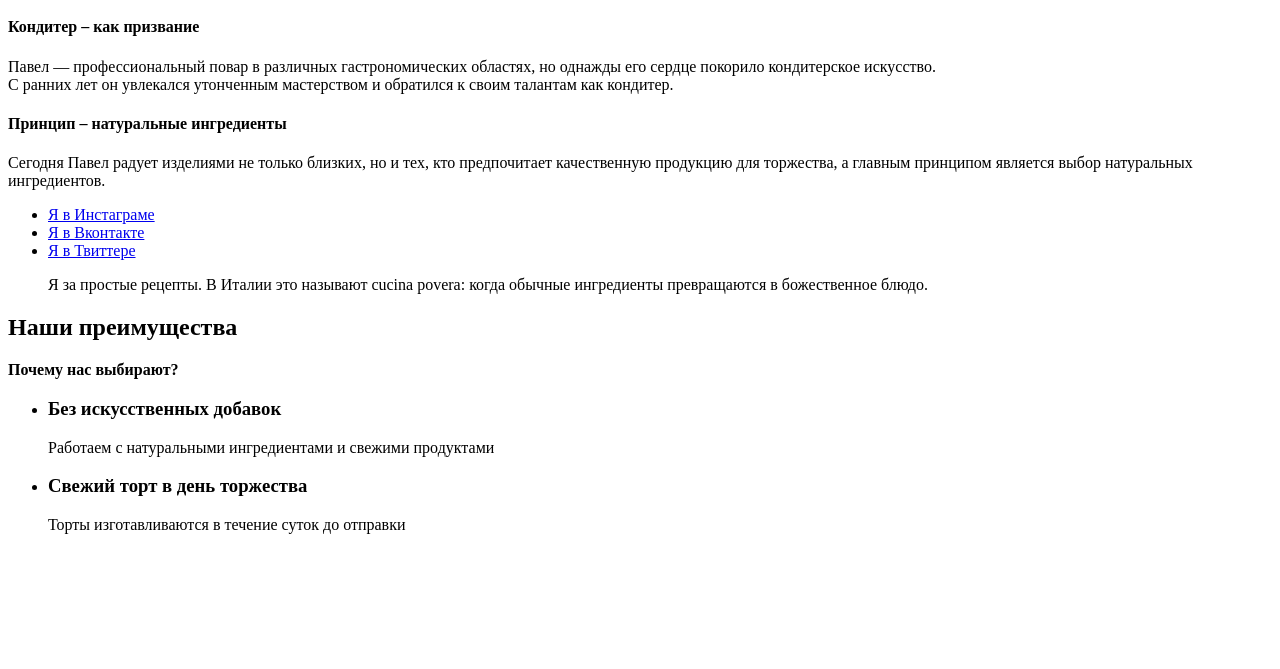
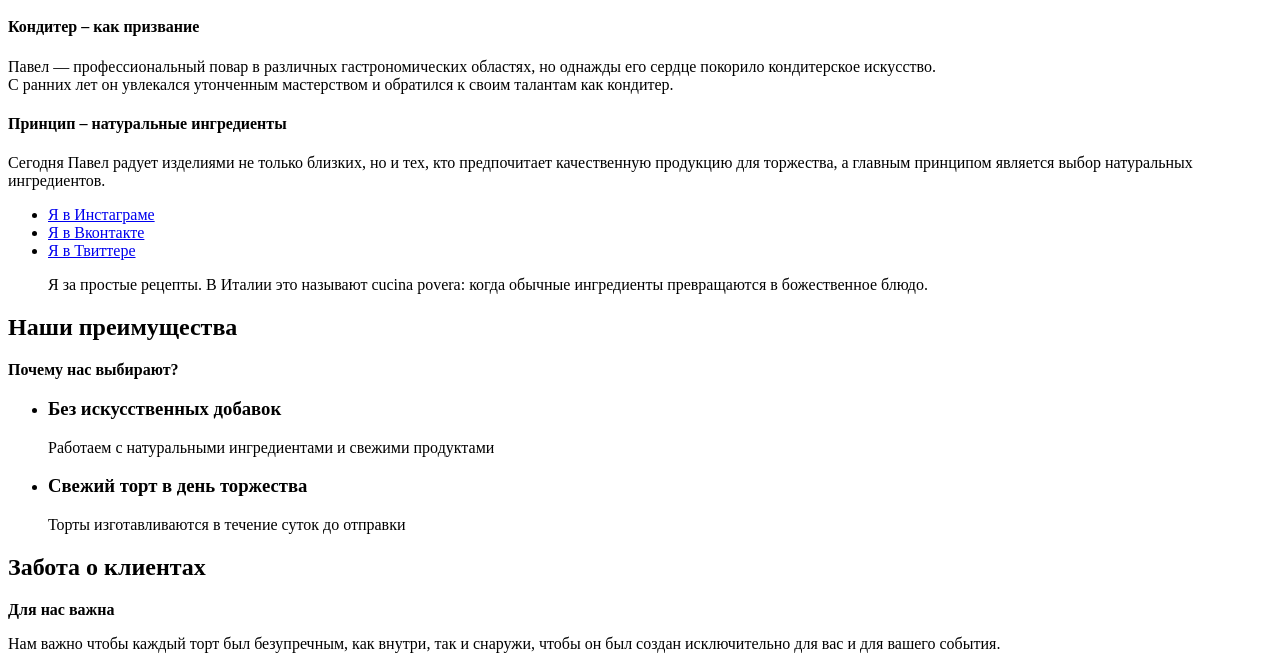
Before and after one commit to eighty-eighth/cakes, a website: page index.html in a window 1280 px wide. Shown: the part 2999-3668 px from the top of the page. Before the commit the page ends 3549 px from the top, so only its background shows below. Drawn offline with Linux system fonts and the light colour scheme.

Commit message:
3.8. - Разметка duties - раздел об обязанностях компании

```diff
--- a/index.html
+++ b/index.html
@@ -300,6 +300,16 @@
           </li>
         </ul>
       </section>
+
+
+      <section class="duties">
+        <h2 class="duties__title">Забота о клиентах</h2>
+        <b class="duties__tagline">Для нас важна</b>
+        <p class="duties__text">
+          Нам важно чтобы каждый торт был безупречным, как внутри, так и снаружи,
+          чтобы он был создан исключительно для вас и для вашего события.
+        </p>
+      </section>
     </main>
     <footer class="page-footer"></footer>
   </body>
```
